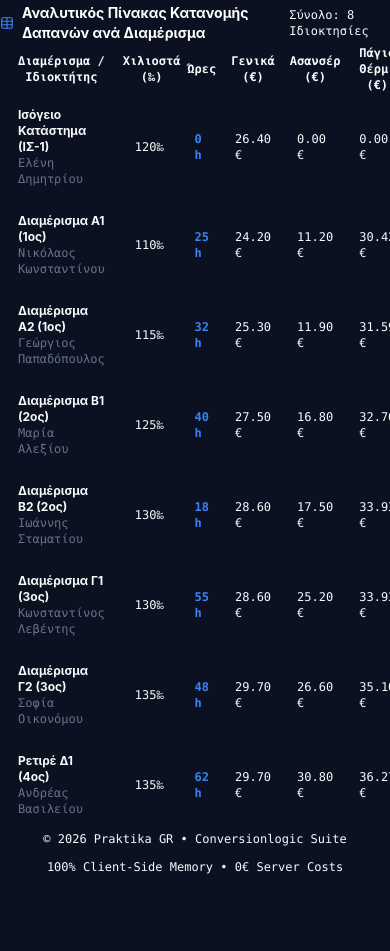
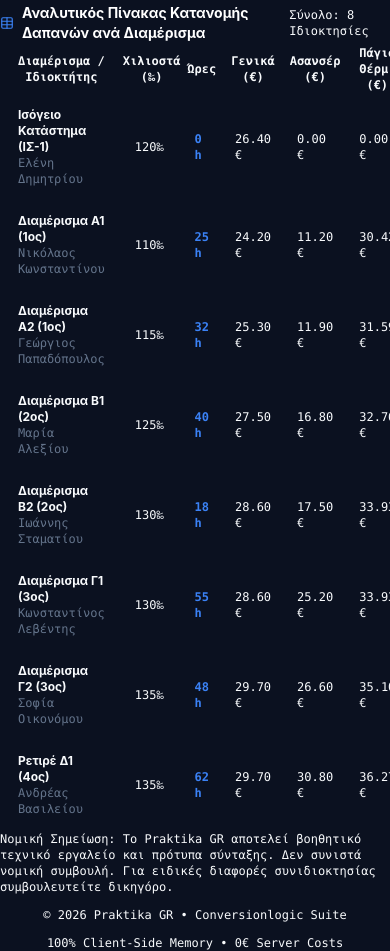
Before and after one commit to Mitsaken/praktika-gr, a plain HTML site: page dist/index.html in a window 390 px wide. Shown: the part 423-1374 px from the top of the page. Before the commit the page ends 1298 px from the top, so only its background shows below. Drawn offline with Linux system fonts and the light colour scheme.

Commit message:
chore: resolve pre-launch Hard Gates (demo DOM states, free/pro boundary, privacy & legal disclaimers)

```diff
--- a/dist/index.html
+++ b/dist/index.html
@@ -205,7 +205,7 @@
             <span>Ν. 3741/1929 &bull; Αστικός Κώδικας</span>
           </span>
           <h2 class="text-xl font-bold text-white">Σύνταξη Πρακτικών Γενικής Συνέλευσης</h2>
-          <p class="text-xs text-slate-400 mt-1">Αυτόματος έλεγχος απαρτίας, ψηφοφορίας και παραγωγής έγκυρου πρακτικού με ρήτρα απαλλαγής.</p>
+          <p class="text-xs text-slate-400 mt-1">Υπολογισμός απαρτίας, καταγραφή ψηφοφορίας και σύνταξη πρότυπου πρακτικού προς επικύρωση από τη Γ.Σ. (συμπεριλαμβάνεται προτεινόμενη ρήτρα απαλλαγής).</p>
         </div>
 
         <!-- Quorum Badge -->
@@ -336,9 +336,14 @@
 
   <!-- FOOTER -->
   <footer class="no-print border-t border-slate-800 bg-slate-900 py-6 mt-auto text-xs text-slate-500 font-mono">
-    <div class="max-w-7xl mx-auto px-4 flex flex-col sm:flex-row items-center justify-between gap-3">
-      <span>&copy; 2026 Praktika GR &bull; Conversionlogic Suite</span>
-      <span>100% Client-Side Memory &bull; 0€ Server Costs</span>
+    <div class="max-w-7xl mx-auto px-4 flex flex-col gap-3">
+      <p class="text-center text-slate-400 font-sans">
+        Νομική Σημείωση: Το Praktika GR αποτελεί βοηθητικό τεχνικό εργαλείο και πρότυπα σύνταξης. Δεν συνιστά νομική συμβουλή. Για ειδικές διαφορές συνιδιοκτησίας συμβουλευτείτε δικηγόρο.
+      </p>
+      <div class="flex flex-col sm:flex-row items-center justify-between gap-3">
+        <span>&copy; 2026 Praktika GR &bull; Conversionlogic Suite</span>
+        <span>100% Client-Side Memory &bull; 0€ Server Costs</span>
+      </div>
     </div>
   </footer>
 
```
Also changed, not shown: index.html (+9 -4 lines), index_template.html (+9 -4 lines), 1 other file.
